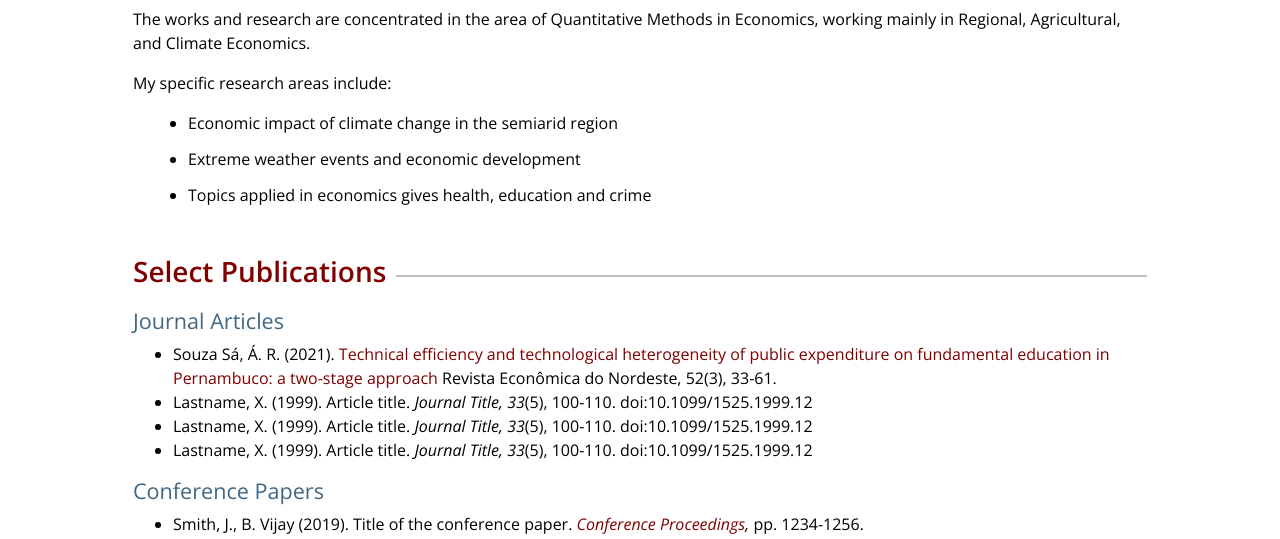
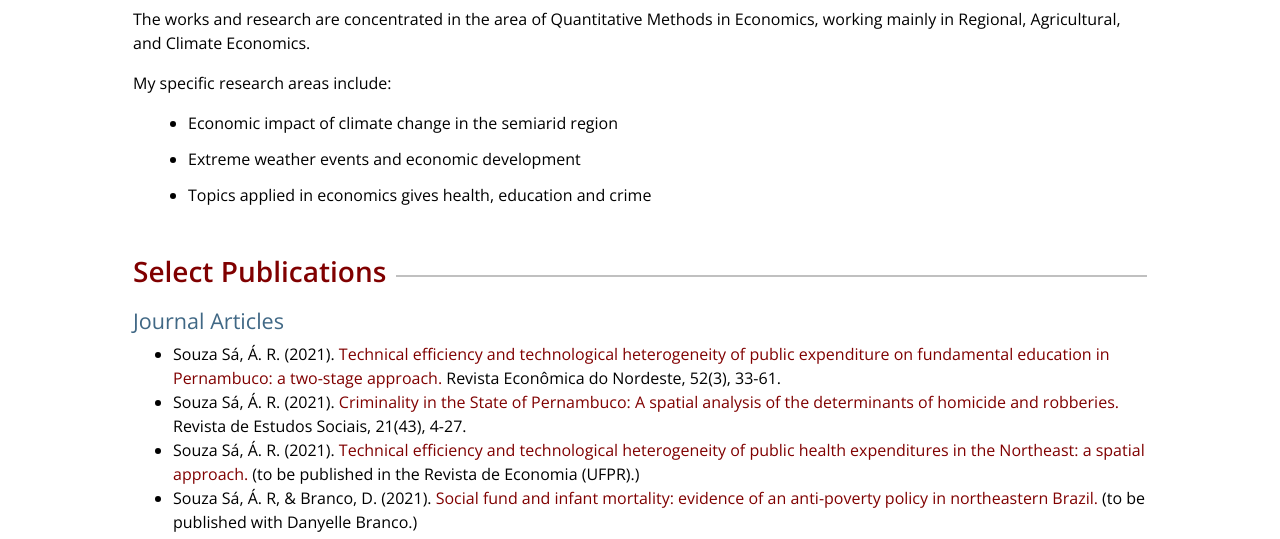
Before and after one commit to alvaroroberio/alvaroroberio.github.io, a plain HTML site: page research.html in a window 1280 px wide. Shown: the part 247-786 px from the top of the page. Drawn offline with nearby package versions, Linux system fonts and the light colour scheme.

Commit message:
Update research.html

```diff
--- a/research.html
+++ b/research.html
@@ -66,10 +66,10 @@
         <h4>Journal Articles</h4>
 
         <ul class="journal-articles">
-          <li>Souza Sá, Á. R. (2021). <a class="urls" href="https://g20mais20.bnb.gov.br/revista/index.php/ren/article/view/1210/893"> Technical efficiency and technological heterogeneity of public expenditure on fundamental education in Pernambuco: a two-stage approach</a> Revista Econômica do Nordeste, 52(3), 33-61.</li>
-          <li>Lastname, X. (1999). Article title. <em>Journal Title, 33</em>(5), 100-110. doi:10.1099/1525.1999.12</li>
-          <li>Lastname, X. (1999). Article title. <em>Journal Title, 33</em>(5), 100-110. doi:10.1099/1525.1999.12</li>
-          <li>Lastname, X. (1999). Article title. <em>Journal Title, 33</em>(5), 100-110. doi:10.1099/1525.1999.12</li>
+          <li>Souza Sá, Á. R. (2021). <a class="urls" href="https://g20mais20.bnb.gov.br/revista/index.php/ren/article/view/1210/893"> Technical efficiency and technological heterogeneity of public expenditure on fundamental education in Pernambuco: a two-stage approach.</a> Revista Econômica do Nordeste, 52(3), 33-61.</li>
+          <li>Souza Sá, Á. R. (2021). <a class="urls" href="https://dialnet.unirioja.es/descarga/articulo/8099190.pdf"> Criminality in the State of Pernambuco: A spatial analysis of the determinants of homicide and robberies.</a> Revista de Estudos Sociais, 21(43), 4-27.</li>
+          <li>Souza Sá, Á. R. (2021). <a class="urls" href="https://alvaroroberio.github.io/"> Technical efficiency and technological heterogeneity of public health expenditures in the Northeast: a spatial approach.</a> (to be published in the Revista de Economia (UFPR).)</li>
+          <li>Souza Sá, Á. R, & Branco, D. (2021). <a class="urls" href="https://alvaroroberio.github.io/"> Social fund and infant mortality: evidence of an anti-poverty policy in northeastern Brazil.</a> (to be published with Danyelle Branco.)</li>
         </ul>
 
         <h4>Conference Papers</h4>
```
